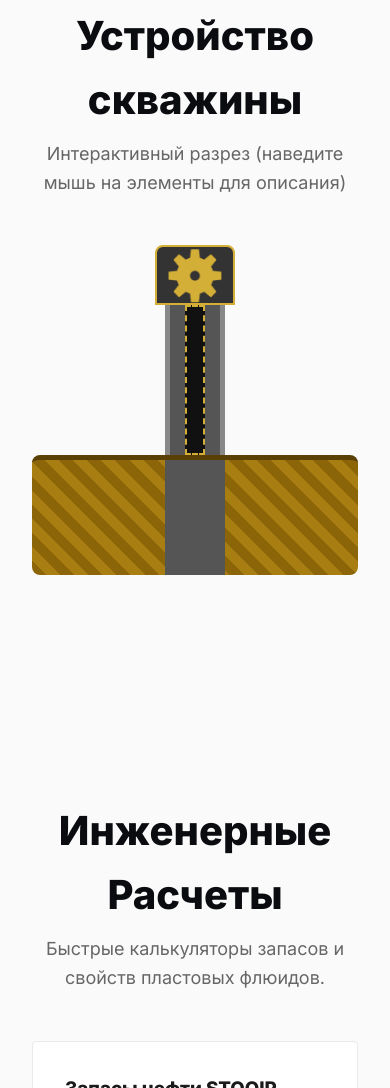
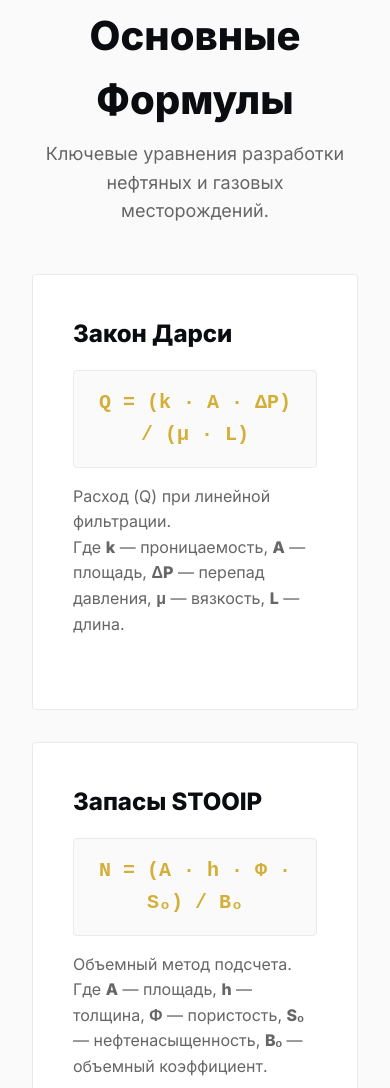
Before and after one commit to mqalybek/Reservoir-Engineering, a plain HTML site: page index.html in a window 390 px wide. Shown: the part 3999-5087 px from the top of the page. Drawn offline with Linux system fonts and the light colour scheme.

Commit message:
Add files via upload

```diff
--- a/app.js
+++ b/app.js
@@ -140,26 +140,7 @@ if(typeof glossaryData !== 'undefined') {
     renderGlossary(glossaryData);
 }
 
-// ================= ТЕМНАЯ ТЕМА =================
-const themeToggle = document.getElementById('theme-toggle');
-const currentTheme = localStorage.getItem('theme');
 
-if (currentTheme === 'dark') {
-    document.documentElement.setAttribute('data-theme', 'dark');
-    if (themeToggle) themeToggle.checked = true;
-}
-
-if (themeToggle) {
-    themeToggle.addEventListener('change', (e) => {
-        if (e.target.checked) {
-            document.documentElement.setAttribute('data-theme', 'dark');
-            localStorage.setItem('theme', 'dark');
-        } else {
-            document.documentElement.removeAttribute('data-theme');
-            localStorage.setItem('theme', 'light');
-        }
-    });
-}
 
 // ================= СИСТЕМА РАНГОВ =================
 function updateRankUI() {
--- a/index.html
+++ b/index.html
@@ -22,10 +22,6 @@
                 <a href="#questions" class="nav__link">Тесты</a>
                 <a href="#glossary" class="nav__link">Глоссарий</a>
                 <a href="#calculators" class="nav__link">Расчеты</a>
-                <label class="theme-switch" title="Переключить тему">
-                    <input type="checkbox" id="theme-toggle">
-                    <span class="slider round"></span>
-                </label>
             </nav>
             <a href="#questions" class="btn btn--primary">Начать</a>
         </div>
@@ -213,24 +209,32 @@
         </div>
     </section>
 
-    <!-- Блок «Скважина» -->
-    <section id="well-diagram" class="section" style="overflow: hidden;">
+    <!-- Блок «Формулы» -->
+    <section id="formulas" class="section">
         <div class="container text-center">
-            <h2 class="section__title">Устройство скважины</h2>
-            <p class="section__subtitle">Интерактивный разрез (наведите мышь на элементы для описания)</p>
+            <h2 class="section__title">Основные Формулы</h2>
+            <p class="section__subtitle">Ключевые уравнения разработки нефтяных и газовых месторождений.</p>
 
-            <div class="well-container">
-                <div class="well-part" data-tooltip="Устьевое оборудование (Фонтанная арматура). Осуществляет контроль давления и управление потоком флюида на поверхности.">
-                    <div class="well-tree">⚙️</div>
+            <div class="grid" style="text-align: left;">
+                <div class="card">
+                    <h3 class="card__title">Закон Дарси</h3>
+                    <div style="font-size: 1.25rem; font-family: monospace; background: var(--color-bg); padding: 1rem; border-radius: var(--border-radius); border: 1px solid #eaeaea; margin-bottom: 1rem; text-align: center; color: var(--color-gold); font-weight: 800;">Q = (k · A · ΔP) / (μ · L)</div>
+                    <p class="card__text">Расход (Q) при линейной фильтрации. <br>Где <b>k</b> — проницаемость, <b>A</b> — площадь, <b>ΔP</b> — перепад давления, <b>μ</b> — вязкость, <b>L</b> — длина.</p>
                 </div>
-                <div class="well-part casing" data-tooltip="Обсадная колонна (Casing). Стальная труба, защищающая стенки от обрушения и изолирующая водоносные горизонты.">
-                    <div class="tubing" data-tooltip="Насосно-компрессорная труба (НКТ / Tubing). По этой узкой трубе нефть поднимается на поверхность."></div>
+                <div class="card">
+                    <h3 class="card__title">Запасы STOOIP</h3>
+                    <div style="font-size: 1.25rem; font-family: monospace; background: var(--color-bg); padding: 1rem; border-radius: var(--border-radius); border: 1px solid #eaeaea; margin-bottom: 1rem; text-align: center; color: var(--color-gold); font-weight: 800;">N = (A · h · Φ · Sₒ) / Bₒ</div>
+                    <p class="card__text">Объемный метод подсчета.<br>Где <b>A</b> — площадь, <b>h</b> — толщина, <b>Φ</b> — пористость, <b>Sₒ</b> — нефтенасыщенность, <b>Bₒ</b> — объемный коэффициент.</p>
                 </div>
-                <div class="well-part reservoir-layer" data-tooltip="Продуктивный пласт (Reservoir). Горная порода-коллектор с определенной пористостью, насыщенная углеводородами.">
-                    <div class="casing-bottom">
-                        <div class="perfs left"></div>
-                        <div class="perfs right"></div>
-                    </div>
+                <div class="card">
+                    <h3 class="card__title">Индекс продуктивности (J)</h3>
+                    <div style="font-size: 1.25rem; font-family: monospace; background: var(--color-bg); padding: 1rem; border-radius: var(--border-radius); border: 1px solid #eaeaea; margin-bottom: 1rem; text-align: center; color: var(--color-gold); font-weight: 800;">J = Q / (P_r - P_wf)</div>
+                    <p class="card__text">Характеризует потенциал скважины.<br>Где <b>Q</b> — дебит, <b>P_r</b> — пластовое давление, <b>P_wf</b> — забойное давление.</p>
+                </div>
+                <div class="card">
+                    <h3 class="card__title">Материальный баланс</h3>
+                    <div style="font-size: 1.25rem; font-family: monospace; background: var(--color-bg); padding: 1rem; border-radius: var(--border-radius); border: 1px solid #eaeaea; margin-bottom: 1rem; text-align: center; color: var(--color-gold); font-weight: 800;">F = N · Eₒ + Wₑ</div>
+                    <p class="card__text">Закон сохранения массы для резервуара.<br>Где <b>F</b> — добыча флюидов, <b>N · Eₒ</b> — расширение углеводородов, <b>Wₑ</b> — вторжение вод.</p>
                 </div>
             </div>
         </div>
--- a/style.css
+++ b/style.css
@@ -13,15 +13,6 @@
     --font-main: 'Inter', sans-serif;
     --border-radius: 4px;      /* Строгие, но слегка сглаженные углы */
     --transition: all 0.3s ease;
-}
-
-[data-theme="dark"] {
-    --color-bg: #121212;
-    --color-surface: #1E1E1E;
-    --color-text-main: #FFFFFF;
-    --color-text-muted: #AAAAAA;
-
-    --color-dark: #FFFFFF;
 }
 
 * {
@@ -601,43 +592,7 @@ a {
     margin-left: 2rem;
 }
 
-.theme-switch {
-  position: relative;
-  display: inline-block;
-  width: 50px;
-  height: 24px;
-  margin-left: 1rem;
-}
-.theme-switch input {
-  opacity: 0;
-  width: 0;
-  height: 0;
-}
-.slider {
-  position: absolute;
-  cursor: pointer;
-  top: 0; left: 0; right: 0; bottom: 0;
-  background-color: #ccc;
-  transition: .4s;
-  border-radius: 24px;
-}
-.slider:before {
-  position: absolute;
-  content: "";
-  height: 18px;
-  width: 18px;
-  left: 3px;
-  bottom: 3px;
-  background-color: white;
-  transition: .4s;
-  border-radius: 50%;
-}
-input:checked + .slider {
-  background-color: var(--color-gold);
-}
-input:checked + .slider:before {
-  transform: translateX(26px);
-}
+
 
 /* --- ФЛЭШ-КАРТОЧКИ --- */
 .flashcard-container {
@@ -662,6 +617,7 @@ input:checked + .slider:before {
     width: 100%;
     height: 100%;
     position: absolute;
+    top: 0; left: 0;
     -webkit-backface-visibility: hidden;
     backface-visibility: hidden;
     display: flex;
@@ -673,19 +629,25 @@ input:checked + .slider:before {
     box-shadow: 0 10px 30px rgba(0,0,0,0.08);
     border: 2px solid var(--color-gold);
 }
+.flashcard-front {
+    z-index: 2;
+}
 .flashcard-front h3 {
     font-size: 1.8rem;
     color: var(--color-dark);
 }
 .flashcard-back {
     transform: rotateY(180deg);
-    background: var(--color-primary);
-    color: var(--color-surface);
+    background: #1A1A1A;
+    color: #FFFFFF;
     border: none;
+    z-index: 1;
 }
 .flashcard-back p {
     font-size: 1.1rem;
     line-height: 1.6;
+    max-height: 100%;
+    overflow-y: auto;
 }
 
 /* --- КАЛЬКУЛЯТОРЫ --- */
@@ -734,94 +696,7 @@ input:checked + .slider:before {
     border-radius: 4px;
 }
 
-/* --- СКВАЖИНА (WELL DIAGRAM) --- */
-.well-container {
-    width: 100%;
-    max-width: 400px;
-    margin: 2rem auto;
-    display: flex;
-    flex-direction: column;
-    align-items: center;
-}
-.well-part {
-    position: relative;
-    width: 100%;
-    display: flex;
-    justify-content: center;
-    cursor: help;
-}
-.well-part::after {
-    content: attr(data-tooltip);
-    position: absolute;
-    left: 110%;
-    top: 50%;
-    transform: translateY(-50%);
-    background: var(--color-gold);
-    color: #000;
-    padding: 0.75rem;
-    border-radius: 4px;
-    font-size: 0.9rem;
-    width: 250px;
-    opacity: 0;
-    visibility: hidden;
-    transition: 0.3s;
-    z-index: 10;
-    font-weight: 600;
-    text-align: left;
-    box-shadow: 0 4px 15px rgba(0,0,0,0.2);
-}
-.well-part:hover::after {
-    opacity: 1;
-    visibility: visible;
-}
-.well-tree {
-    font-size: 3rem;
-    background: #333;
-    width: 80px;
-    height: 60px;
-    display: flex;
-    align-items: center;
-    justify-content: center;
-    border-radius: 8px 8px 0 0;
-    border: 2px solid var(--color-gold);
-    color: transparent;
-    text-shadow: 0 0 0 #D4AF37;
-}
-.casing {
-    width: 60px;
-    height: 150px;
-    background: #555;
-    border-left: 5px solid #888;
-    border-right: 5px solid #888;
-}
-.tubing {
-    width: 20px;
-    height: 100%;
-    background: #111;
-    border: 2px dashed var(--color-gold);
-}
-.reservoir-layer {
-    background: repeating-linear-gradient(45deg, #8B6508, #8B6508 10px, #a87e12 10px, #a87e12 20px);
-    height: 120px;
-    width: 100%;
-    border-radius: 8px;
-    border-top: 5px solid #5a4005;
-}
-.casing-bottom {
-    width: 60px;
-    height: 100%;
-    background: #555;
-    position: relative;
-}
-.perfs {
-    position: absolute;
-    height: 60px;
-    width: 10px;
-    top: 30px;
-    background: repeating-linear-gradient(0deg, transparent, transparent 5px, var(--color-white) 5px, var(--color-white) 10px);
-}
-.perfs.left { left: -5px; }
-.perfs.right { right: -5px; }
+
 
 /* АДАПТИВНОСТЬ */
 @media (max-width: 768px) {
@@ -834,14 +709,7 @@ input:checked + .slider:before {
         flex-direction: column;
         gap: 0.5rem;
     }
-    .theme-switch { margin-top: 1rem; margin-left: 0;}
     .calc-grid { grid-template-columns: 1fr; }
-    .well-part::after {
-        left: 50%;
-        top: 100%;
-        transform: translateX(-50%);
-        z-index: 20;
-    }
     .hero__container { grid-template-columns: 1fr; text-align: center; }
     .hero__actions { justify-content: center; }
     .hero__visual { display: none; }
```
